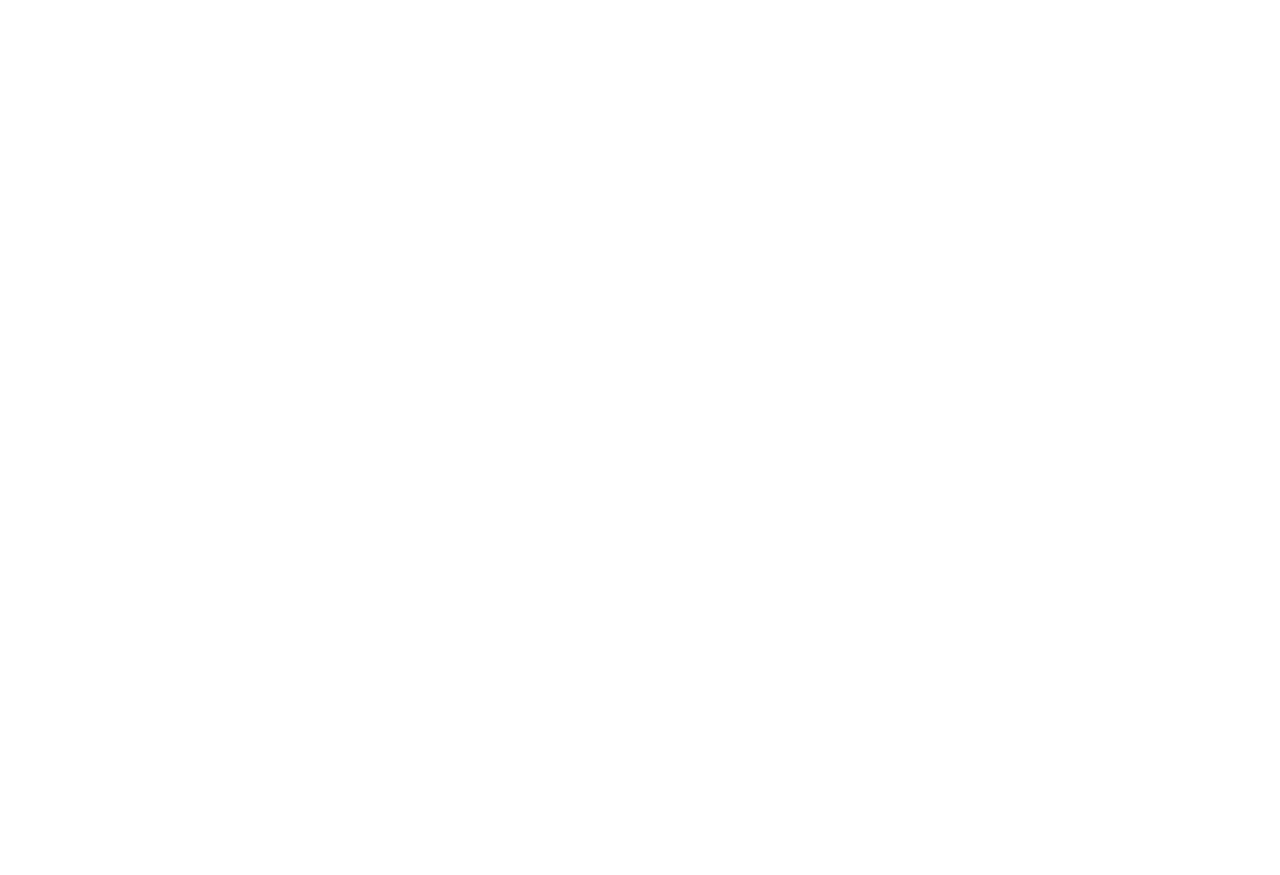
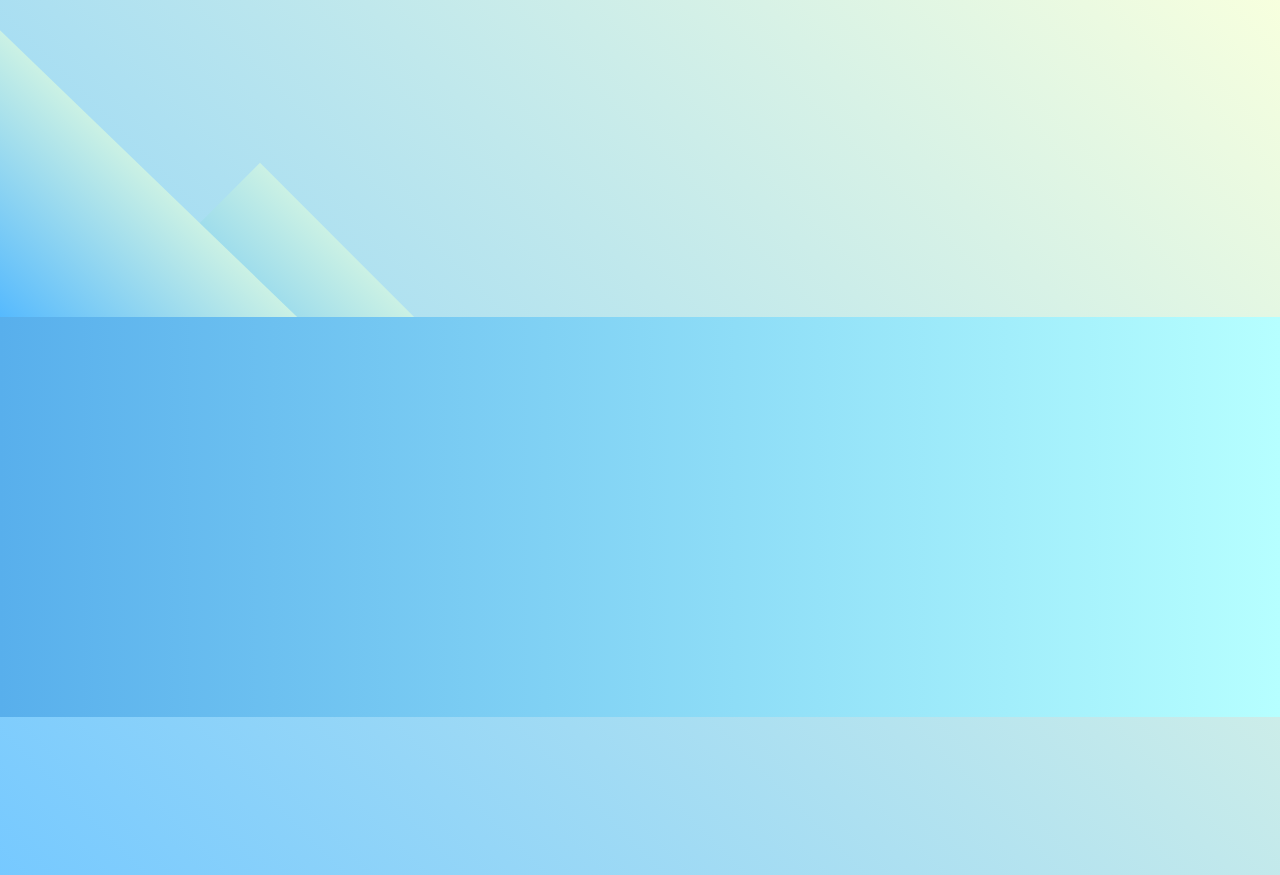
Before and after one commit to MuntakaHelali/Penguin-Solution, a plain HTML site: page index.html in a window 1280 px wide. Before the commit the page ends 800 px from the top, so only its background shows below. Drawn offline with Linux system fonts and the light colour scheme.

Commit message:
Added the ground, and mountains.
Added the background, ground section and mountain sections for the animation background.

```diff
--- a/index.html
+++ b/index.html
@@ -7,6 +7,9 @@
     <link rel="stylesheet" href="styles.css">
 </head>
 <body>
-
+    <div class="left-mountain"></div>
+    <div class="back-mountain"></div>
+    <div class="penguin"></div>
+    <div class="ground"></div>
 </body>
 </html>
--- a/styles.css
+++ b/styles.css
@@ -0,0 +1,46 @@
+body{
+    background: linear-gradient(45deg, rgb(118,201,255), rgb(247,255,222));
+    margin: 0;
+    padding: 0;
+    width: 100%;
+    height: 100vh;
+    overflow: hidden;
+}
+
+.ground{
+    width: 100vw;
+    height: 400px;
+    background: linear-gradient(90deg, rgb(88,175,236), rgb(182,255,255));
+    position: absolute;
+    z-index: 3;
+    margin-top: -58px;
+}
+
+.penguin{
+    width: 300px;
+    height: 300px;
+    margin-right: auto;
+    margin-left: auto;
+    margin-top: 75px;
+}
+
+.left-mountain{
+    width: 300px;
+    height: 300px;
+    background: linear-gradient(rgb(203,241,228), rgb(80,183,255));
+    position: absolute;
+    transform: skew(0deg, 44deg);
+    z-index: 2;
+    margin-top: 100px;
+}
+
+.back-mountain{
+    width: 300px;
+    height: 300px;
+    background: linear-gradient(rgb(203,241,228), rgb(47,170,255));
+    position: absolute;
+    z-index: 1;
+    transform: rotate(45deg);
+    left: 110px;
+    top: 225px;
+}
```
